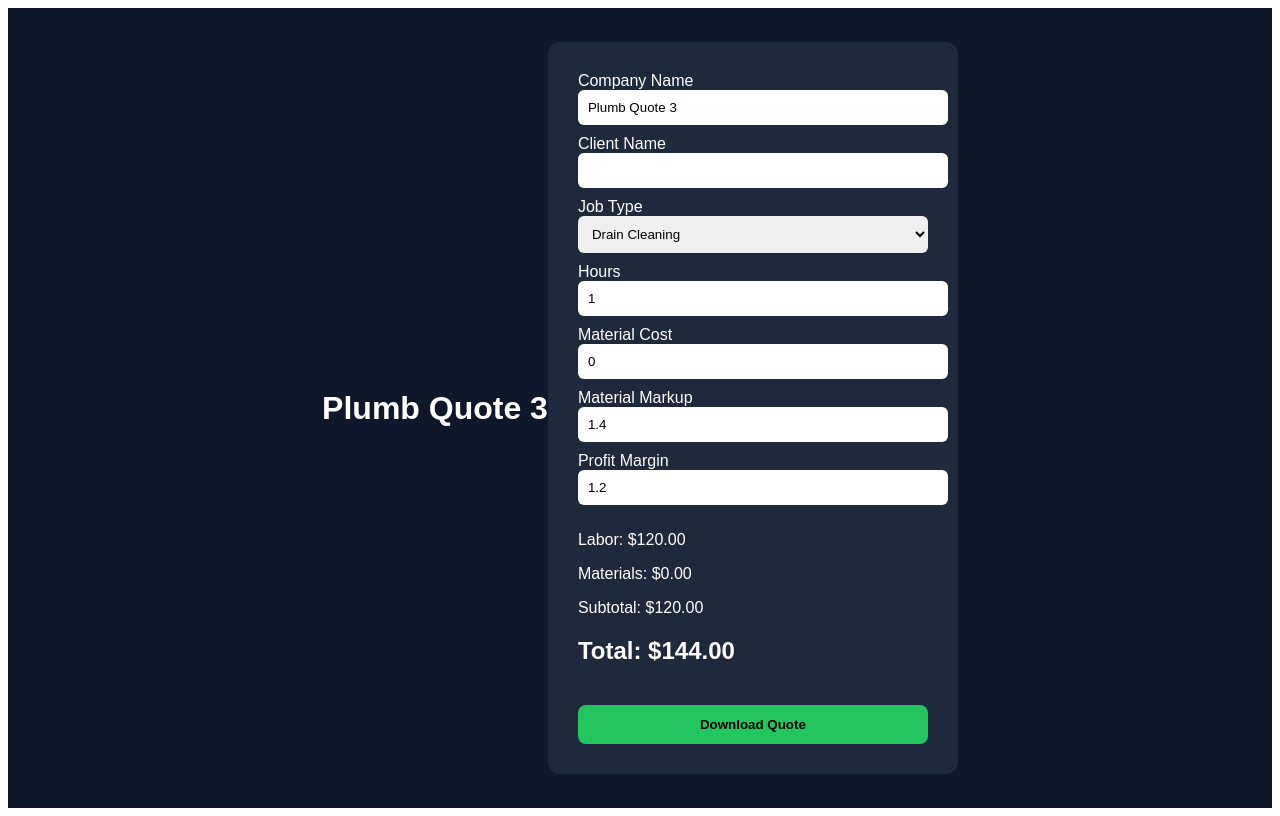
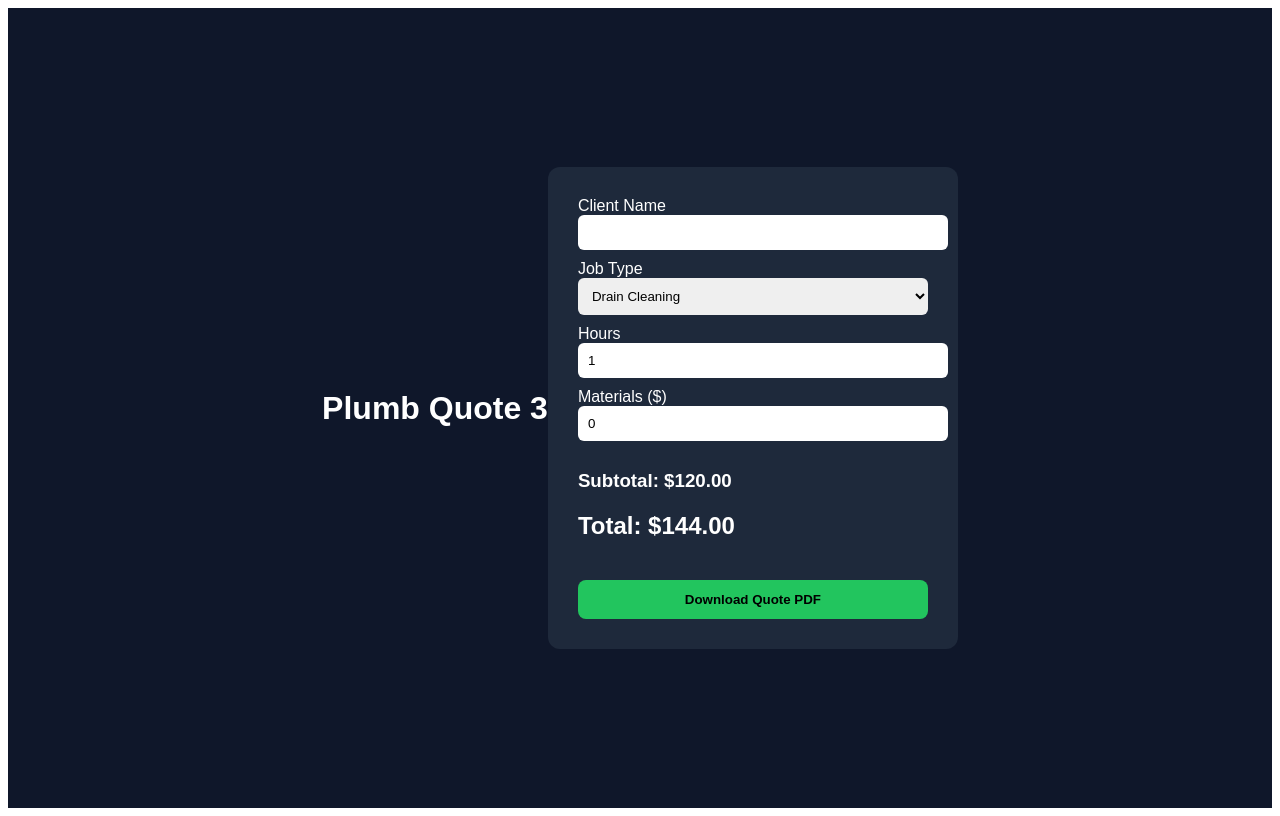
Before and after one commit to nickkenneyy/plumb-quote-3, a React (Create React App) app: page / in a window 1280 px wide. Built offline with nearby package versions, Linux system fonts and the light colour scheme.

Commit message:
improve UI

```diff
--- a/src/App.js
+++ b/src/App.js
@@ -48,40 +48,46 @@ export default function App() {
   <h1 style={styles.title}>Plumb Quote 3</h1>
 
   <div style={styles.card}>
-        <label>Company Name</label>
-        <input value={companyName} onChange={(e) => setCompanyName(e.target.value)} style={styles.input} />
-
     <label>Client Name</label>
-        <input value={clientName} onChange={(e) => setClientName(e.target.value)} style={styles.input} />
+    <input
+      style={styles.input}
+      value={clientName}
+      onChange={(e) => setClientName(e.target.value)}
+    />
 
     <label>Job Type</label>
-        <select value={jobType} onChange={(e) => setJobType(e.target.value)} style={styles.input}>
-          {Object.keys(rates).map((job) => (
-            <option key={job}>{job}</option>
-          ))}
+    <select
+      style={styles.input}
+      value={jobType}
+      onChange={(e) => setJobType(e.target.value)}
+    >
+      <option>Drain Cleaning</option>
+      <option>Fixture Install</option>
+      <option>Pipe Repair</option>
+      <option>Emergency Call</option>
     </select>
 
     <label>Hours</label>
-        <input type="number" value={hours} onChange={(e) => setHours(Number(e.target.value))} style={styles.input} />
+    <input
+      type="number"
+      style={styles.input}
+      value={hours}
+      onChange={(e) => setHours(Number(e.target.value))}
+    />
 
-        <label>Material Cost</label>
-        <input type="number" value={materialCost} onChange={(e) => setMaterialCost(Number(e.target.value))} style={styles.input} />
+    <label>Materials ($)</label>
+    <input
+      type="number"
+      style={styles.input}
+      value={materialCost}
+      onChange={(e) => setMaterialCost(Number(e.target.value))}
+    />
 
-        <label>Material Markup</label>
-        <input type="number" step="0.1" value={markup} onChange={(e) => setMarkup(Number(e.target.value))} style={styles.input} />
-
-        <label>Profit Margin</label>
-        <input type="number" step="0.1" value={margin} onChange={(e) => setMargin(Number(e.target.value))} style={styles.input} />
-
-        <div style={styles.result}>
-          <p>Labor: ${laborCost.toFixed(2)}</p>
-          <p>Materials: ${materials.toFixed(2)}</p>
-          <p>Subtotal: ${subtotal.toFixed(2)}</p>
+    <h3>Subtotal: ${subtotal.toFixed(2)}</h3>
     <h2>Total: ${total.toFixed(2)}</h2>
-        </div>
 
     <button style={styles.button} onClick={generatePDF}>
-          Download Quote
+      Download Quote PDF
     </button>
   </div>
 </div>
```
Lines whose indentation alone changed are shown as unchanged.
